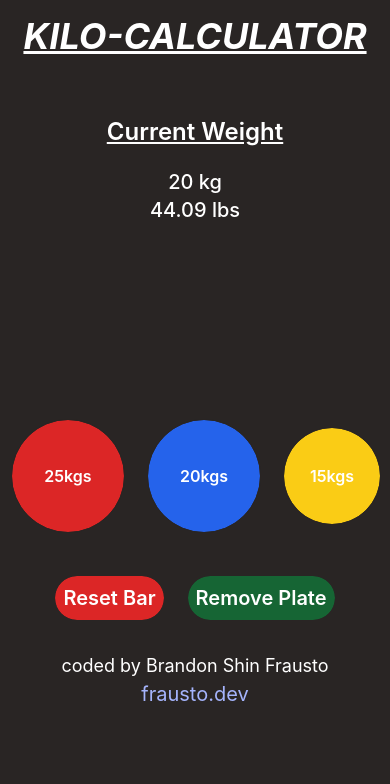
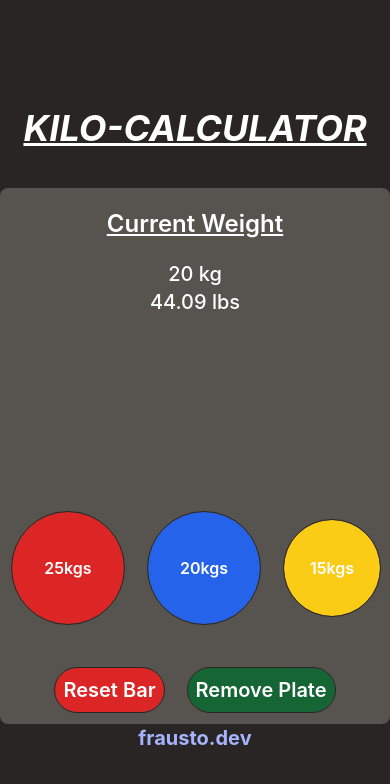
Before and after one commit to FraustoB/kilo-counter-deployment, a React (Create React App) app: page / in a window 390 px wide. Shown: the top 784 px of the page. Built offline with nearby package versions, Linux system fonts and the light colour scheme.

Commit message:
adjusted CSS on app.js page to better fit mobile screens

```diff
--- a/src/App.js
+++ b/src/App.js
@@ -3,15 +3,21 @@ import { BaseContainer } from "./components/baseContainer";
 
 function App() {
   return (
-    <div className="flex items-center flex-col bg-stone-800 text-white xs:h-screen w-screen md:w-auto">
+    <div
+      className="flex items-center justify-center flex-col bg-stone-800 text-white h-screen
+    w-screen "
+    >
       <h1 className="md:text-6xl text-4xl font-bold underline mt-4 mb-10 italic ">
         KILO-CALCULATOR
       </h1>
-      <div className="flex flex-col items-center sm:bg-stone-600 rounded-lg xs:h-none md:h-4/6  ">
+      <div className="flex flex-col items-center  bg-stone-600 rounded-lg  md:h-4/6  ">
         <BaseContainer />
       </div>
-      <p className="mt-5 text-lg">coded by Brandon Shin Frausto</p>
-      <a href="https://frausto.dev/" className="text-indigo-300 text-xl">
+
+      <a
+        href="https://frausto.dev/"
+        className="text-indigo-300 text-xl font-bold"
+      >
         frausto.dev
       </a>
     </div>
--- a/tailwind.config.js
+++ b/tailwind.config.js
@@ -1,9 +1,6 @@
 module.exports = {
   content: ["./src/**/*.{js,jsx,ts,tsx}"],
   theme: {
-    screens: {
-      xs: "200px",
-    },
     extend: {},
   },
   plugins: [require("tailwind-scrollbar")],
```
